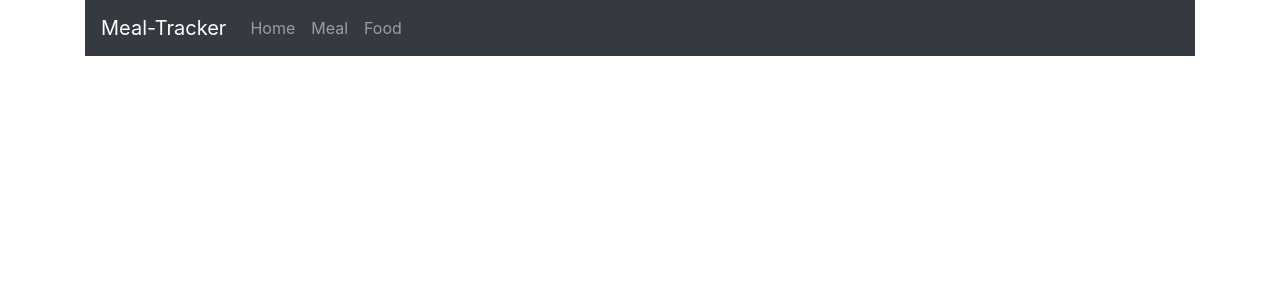
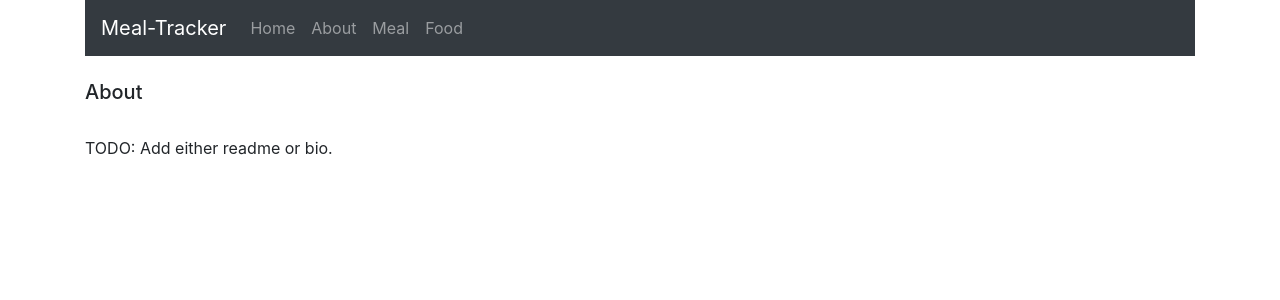
Before and after one commit to normakster/meal-tracker-mern, a React (Create React App) app in the folder client/: page /About in a window 1280 px wide. Shown: the top 300 px of the page. Built offline with nearby package versions, Linux system fonts and the light colour scheme; no server answers.

Commit message:
About Page stub

```diff
--- a/client/src/App.js
+++ b/client/src/App.js
@@ -4,6 +4,7 @@ import { BrowserRouter as Router, Route, Switch } from 'react-router-dom';
 
 import Navbar from './components/navbar.component'
 import Home from './components/home.component'
+import About from './components/about'
 import Meal from './components/meal/create-meal'
 import Food from './components/food/food'
 
@@ -29,6 +30,9 @@ function App() {
             foodItem={{_id:0}}
           />
         </Route>
+        <Route path="/About">
+          <About />
+        </Route>
       </Switch>
       </div>
     </Router>
--- /dev/null
+++ b/client/src/components/about.js
@@ -0,0 +1,11 @@
+const About = () => {
+  return (
+    <div>
+      <h5>About</h5>
+      <br />
+      TODO: Add either readme or bio.
+    </div>
+  )
+}
+
+export default About
--- a/client/src/components/navbar.component.js
+++ b/client/src/components/navbar.component.js
@@ -9,6 +9,9 @@ import { Link } from 'react-router-dom';
       <ul className="navbar-nav mr-auto">
         <li className="navbar-item">
           <Link to="/" className="nav-link">Home</Link>
+        </li>
+        <li className="navbar-item">
+          <Link to="/About" className="nav-link">About</Link>
         </li>
         <li className="navbar-item">
         <Link to="/Meal" className="nav-link">Meal</Link>
```
